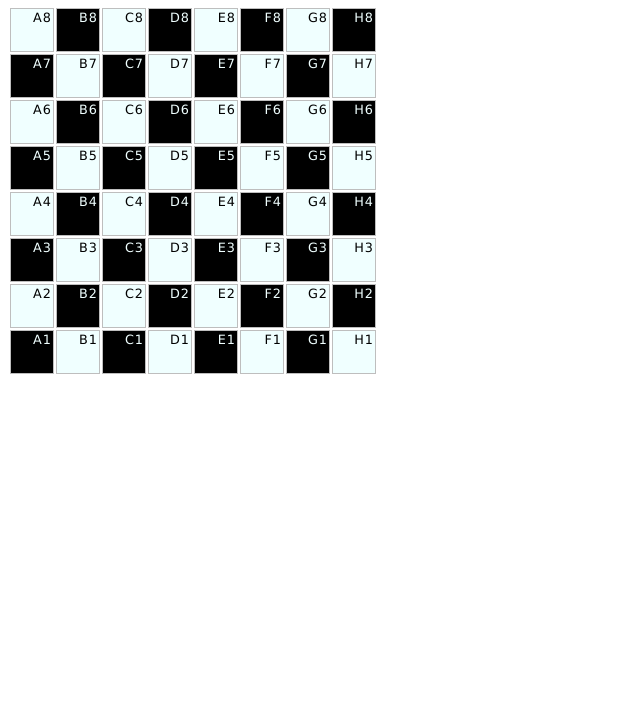
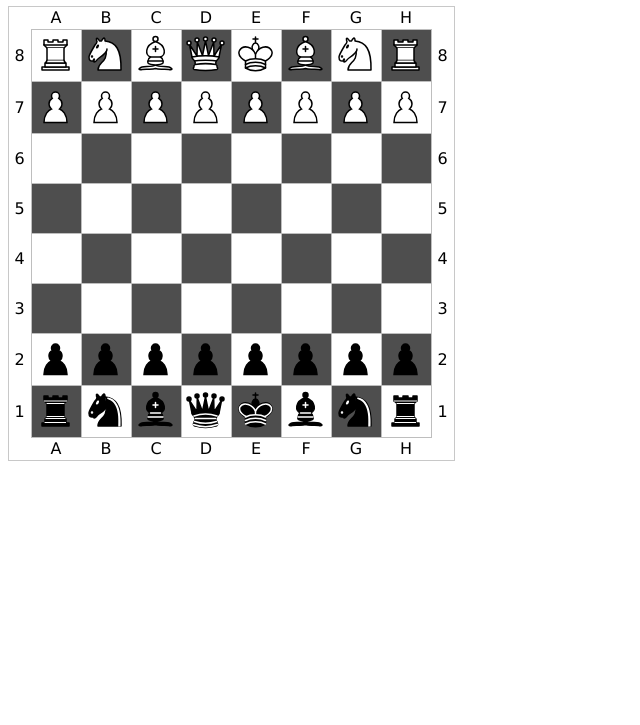
Before and after one commit to anvar89/GB_Javascript, a plain HTML site: page Task1/index.html in a window 1280 px wide. Shown: the part 75-800 px from the top of the page, without its empty margins (0-640 px from the left). Drawn offline with Linux system fonts and the light colour scheme.

Commit message:
add pics of chess pieces

```diff
--- a/Task1/CSS/Style.css
+++ b/Task1/CSS/Style.css
@@ -3,28 +3,45 @@ html {
 }
 
 table {
-  border: 0px solid rgb(200,200,200);
+  border-collapse: collapse;
+  border: 1px solid rgb(200,200,200);
   letter-spacing: 1px;
-  font-size: 0.8rem;
 }
 
 td, th {
   border: 1px solid rgb(190,190,190);
 }
 
-td {
-  height: 40px;
-  width: 40px;
-  text-align: right;
-  vertical-align: top;
-}
-
 .darkCell {
-  background-color: black;
-  color: azure;
+  background-color:rgb(78, 78, 78);
+  color: white;
+  height: 47px;
+  width: 47px;
 }
 
 .lightCell {
-  background-color: azure;
-  color: black;
+  background-color: white;
+  color:black;
+  height: 47px;
+  width: 47px;
 }
+
+.horizontalLabel {
+  text-align: center;
+  height: 20px;
+  width: 47px;
+  border: 0px;
+}
+
+.verticalLabel {
+  text-align: center;
+  height: 47px;
+  width: 20px;
+  border: 0px;
+}
+
+.emptyCell {
+  height: 20px;
+  width: 20px;
+  border: 0px;
+}
--- a/Task1/Task1.js
+++ b/Task1/Task1.js
@@ -1,6 +1,6 @@
 const letter = ["A", "B", "C", "D", "E", "F", "G", "H"]
-const rows = 8;
-const columns = 8;
+const rows = 10;
+const columns = 10;
 
 function isDarkCell(row, column) {
     if (row % 2 == 0) {
@@ -11,6 +11,31 @@ function isDarkCell(row, column) {
     }
 }
 
+function getPieceByCell(row, column) {
+    // пешки
+    if (row === 2) return "<img src='/Images/pawn-light.svg'/>";
+    if (row === 7) return "<img src='/Images/pawn-dark.svg'/>";
+
+    // остальные светлые фигуры
+    if (row === 1) {
+        if (column === 1 || column === 8) return "<img src='/Images/rook-light.svg'/>";
+        if (column === 2 || column === 7) return "<img src='/Images/knight-light.svg'/>";
+        if (column === 3 || column === 6) return "<img src='/Images/bishop-light.svg'/>";
+        if (column === 4) return "<img src='/Images/queen-light.svg'/>";
+        if (column === 5) return "<img src='/Images/king-light.svg'/>";
+    }
+
+    // остальные тёмные фигуры
+    if (row === 8) {
+        if (column === 1 || column === 8) return "<img src='/Images/rook-dark.svg'/>";
+        if (column === 2 || column === 7) return "<img src='/Images/knight-dark.svg'/>";
+        if (column === 3 || column === 6) return "<img src='/Images/bishop-dark.svg'/>";
+        if (column === 4) return "<img src='/Images/queen-dark.svg'/>";
+        if (column === 5) return "<img src='/Images/king-dark.svg'/>";
+    }
+    return "";
+}
+
 const body = document.body,
     tbl = document.createElement('table');
 
@@ -18,13 +43,32 @@ for (let i = 0; i < rows; i++) {
     const tr = tbl.insertRow();
     for (let j = 0; j < columns; j++) {
         const td = tr.insertCell();
-        td.appendChild(document.createTextNode(letter[j] + (rows - i)));
+        //td.appendChild(document.createTextNode(letter[j] + (rows - i)));
 
-        if (isDarkCell(i + 1, j + 1)) {
-            td.className = "darkCell";
+        // Буквенные надписи
+        if (i == 0 || i == rows - 1) {
+            if (j == 0 || j == columns - 1) {
+                td.className = "emptyCell"; // пустые ячейки по углам
+            }
+            else {
+                td.className = "horizontalLabel";
+                td.appendChild(document.createTextNode(letter[j - 1]));
+            }
         }
-        else {
-            td.className = "lightCell";
+
+        // числовые надписи
+        if ((j == 0 || j == columns - 1) && (i > 0 && i < (rows - 1))) {
+            td.className = "verticalLabel";
+            td.appendChild(document.createTextNode(rows - i - 1));
+        }
+
+        // игровое поле
+        if (i > 0 && i < (rows - 1) && j > 0 && j < (columns - 1)) {
+
+            td.className = isDarkCell(i, j) ? "darkCell" : "lightCell";
+
+            td.innerHTML = getPieceByCell(i, j);
+
         }
     }
 }
--- a/Task1/index.html
+++ b/Task1/index.html
@@ -9,7 +9,7 @@
 
 <body>
    <script defer src="Task1.js"></script>
-   <h1>Checkmate board</h1>
+   <h1>Chess board</h1>
 </body>
 
 </html>
```
Also changed, not shown: Task1/Images/bishop-dark.svg (added), Task1/Images/bishop-light.svg (added), Task1/Images/king-dark.svg (added), Task1/Images/king-light.svg (added), Task1/Images/knight-dark.svg (added), Task1/Images/knight-light.svg (added), Task1/Images/pawn-dark.svg (added), Task1/Images/pawn-light.svg (added), Task1/Images/queen-dark.svg (added), Task1/Images/queen-light.svg (added), Task1/Images/rook-dark.svg (added), Task1/Images/rook-light.svg (added).
